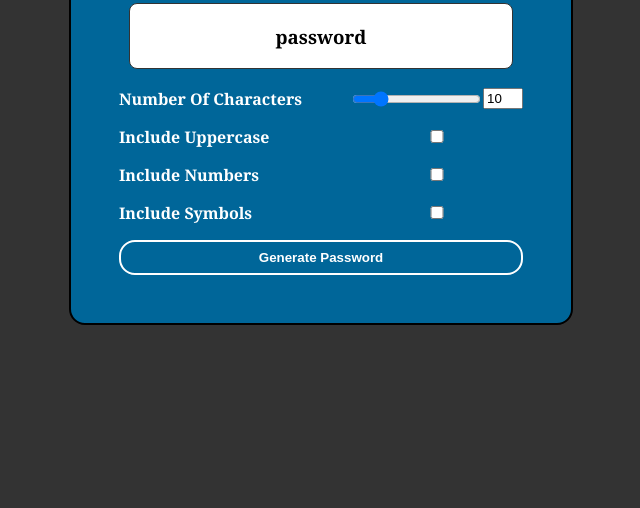
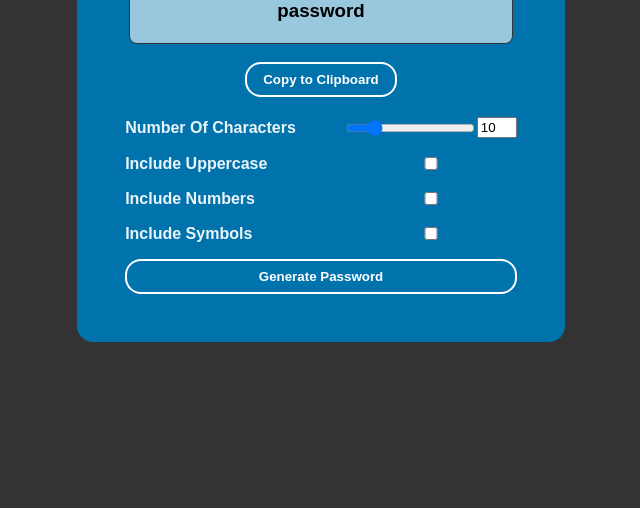
Before and after one commit to WebDevSimplified/JavaScript-Password-Generator, a plain HTML site: page index.html in a window 1280 px wide. Shown: the part 292-800 px from the top of the page, without its empty margins (319-959 px from the left). Drawn offline with Linux system fonts and the light colour scheme.

Commit message:
Added copy to clipboard button

```diff
--- a/index.html
+++ b/index.html
@@ -12,6 +12,8 @@
   <div class="container">
     <h1 class="title">Password Generator</h1>
     <h3 class="password-display" id="passwordDisplay">password</h3>
+    <button class='btn' id='copy-btn' style='margin-bottom: 20px;'>Copy to Clipboard</button>
+
     <form id="passwordGeneratorForm" class="form">
       <label for="characterAmountNumber">Number Of Characters</label>
       <div class="character-amount-container">
--- a/script.js
+++ b/script.js
@@ -4,6 +4,7 @@ const includeUppercaseElement = document.getElementById('includeUppercase')
 const includeNumbersElement = document.getElementById('includeNumbers')
 const includeSymbolsElement = document.getElementById('includeSymbols')
 const form = document.getElementById('passwordGeneratorForm')
+const copyBtn = document.getElementById('copy-btn')
 const passwordDisplay = document.getElementById('passwordDisplay')
 
 const UPPERCASE_CHAR_CODES = arrayFromLowToHigh(65, 90)
@@ -57,3 +58,8 @@ function syncCharacterAmount(e) {
   characterAmountNumber.value = value
   characterAmountRange.value = value
 }
+
+// copy btn
+copyBtn.addEventListener('click', () => {
+  navigator.clipboard.writeText(passwordDisplay.innerText)
+})
--- a/styles.css
+++ b/styles.css
@@ -6,14 +6,13 @@ body {
   display: flex;
   justify-content: center;
   align-items: center;
-  font-family: Georgia, 'Times New Roman', Times, serif;
+  font-family: sans-serif;
 }
 
 .container {
-  background-color: #006699;
+  background-color: #0073ad;
   padding: 3rem;
   border-radius: 1rem;
-  border: 2px solid black;
   display: flex;
   justify-content: center;
   align-items: center;
@@ -32,10 +31,12 @@ body {
 .title {
   margin: 0;
   text-align: center;
+  opacity: 0.92;
 }
 
 label {
   font-weight: bold;
+  opacity: 0.92;
 }
 
 .character-amount-container {
@@ -48,7 +49,7 @@ label {
 }
 
 .password-display {
-  background-color: white;
+  background-color: rgba(255,255,255,0.6);
   color: black;
   padding: 1rem;
   border: 1px solid #333;
```
